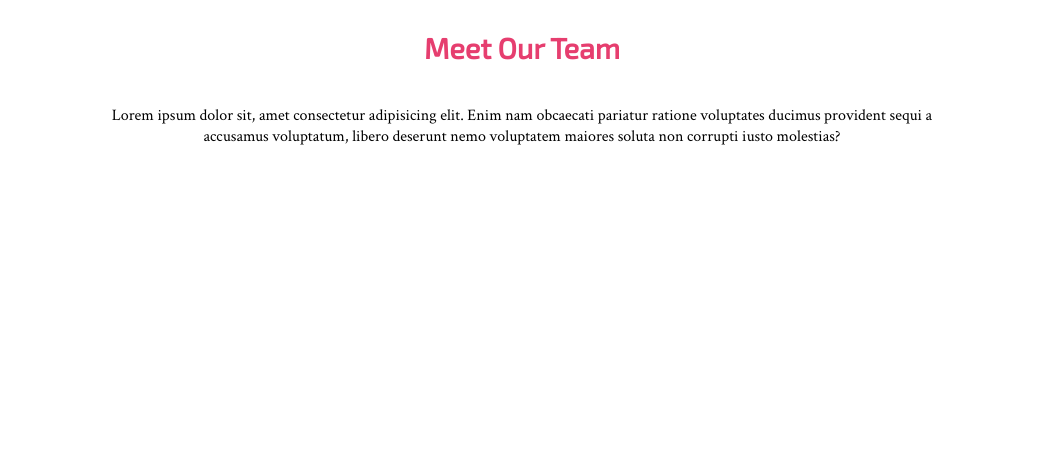
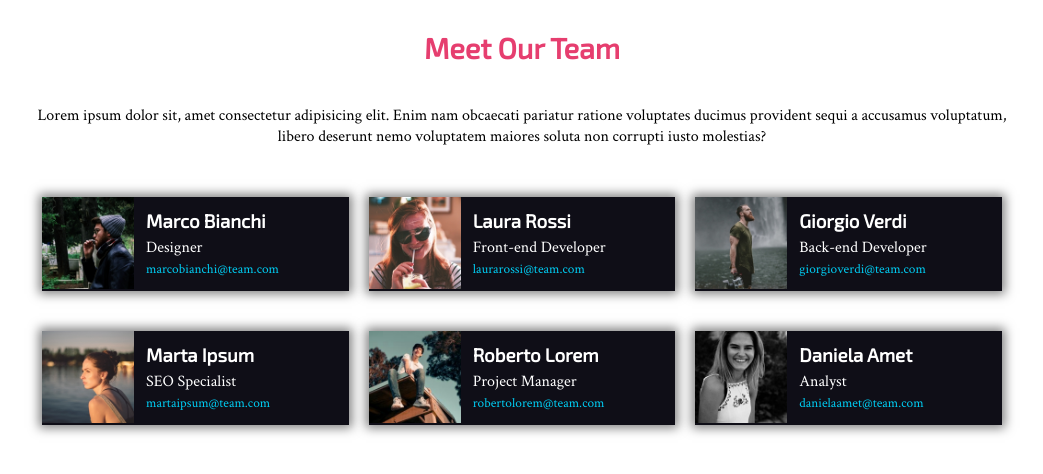
Before and after one commit to Vittoriocorradi/html-css-float-cards, a plain HTML site: page index.html in a window 1280 px wide. Shown: the whole page, without its empty margins (118-1161 px from the left). Drawn offline with Linux system fonts and the light colour scheme.

Commit message:
Contenitori, immagini e contenuto

```diff
--- a/css/style.css
+++ b/css/style.css
@@ -36,11 +36,16 @@ h1, h2, h3, h4, h5, h6 {
 ************
 */
 
+/* INTESTAZIONE */
+
 main {
-    max-width: 65%;
+    max-width: 1000px;
     margin: 0 auto;
+    padding-top: 30px;
+}
+
+.intestazione {
     text-align: center;
-    padding-top: 30px;
 }
 
 .titolo-intestazione {
@@ -48,3 +53,50 @@ main {
     margin-bottom: 40px;
     font-size: 1.8em;
 }
+
+/* CONTAINER */
+
+.container {
+    padding: 0 10px;
+    margin: 30px auto;
+}
+
+.cards {
+    float: left;
+    margin: 20px 10px;
+    width: calc(100% / 3 - 20px);
+    box-shadow: 0 0 10px 3px rgba(0,0,0,0.5);
+    background-color: rgb(15,14,23);
+}
+
+/* CONTENUTO CARDS */
+
+.card-image {
+    float: left;
+    width: 30%;
+}
+
+.card-content {
+    float: left;
+    width: 70%;
+    color: #FFF;
+    padding: 12px;
+}
+
+.img {
+    display: block;
+    width: 100%;
+}
+
+h3 {
+    margin-bottom: 5px;
+}
+
+a {
+    color: rgb(0,204,242);
+    text-decoration: none;
+}
+
+a:hover {
+    text-decoration: underline;
+}
--- a/index.html
+++ b/index.html
@@ -18,13 +18,69 @@
         <main>
 
             <!-- Intestazione -->
-            <section>
+            <section class="intestazione">
                 <h2 class="titolo-intestazione">Meet Our Team</h2>
                 <p>Lorem ipsum dolor sit, amet consectetur adipisicing elit. Enim nam obcaecati pariatur ratione voluptates ducimus provident sequi a accusamus voluptatum, libero deserunt nemo voluptatem maiores soluta non corrupti iusto molestias?</p>
             </section>
             <!-- /Intestazione -->
 
+            <!-- Floating Cards -->
+            <section>
+                <div class="container clearfix">
+                    <div class="cards">
+                        <div class="card-image"><img src="img/male1.png" alt="Marco Bianchi" class="img"></div>
+                        <div class="card-content">
+                            <h3>Marco Bianchi</h3>
+                            <div>Designer</div>
+                            <small><a href="mailto:mariobianchi@team.com">marcobianchi@team.com</a></small>
+                        </div>
+                    </div>
+                    <div class="cards">
+                        <div class="card-image"><img src="img/female1.png" alt="Laura Rossi" class="img"></div>
+                        <div class="card-content">
+                            <h3>Laura Rossi</h3>
+                            <div>Front-end Developer</div>
+                            <small><a href="mailto:laurarossi@team.com">laurarossi@team.com</a></small>
+                        </div>
+                    </div>
+                    <div class="cards">
+                        <div class="card-image"><img src="img/male2.png" alt="Giorgio Verdi" class="img"></div>
+                        <div class="card-content">
+                            <h3>Giorgio Verdi</h3>
+                            <div>Back-end Developer</div>
+                            <small><a href="mailto:giorgioverdi@team.com">giorgioverdi@team.com</a></small>
+                        </div>
+                    </div>
+                    <div class="cards">
+                        <div class="card-image"><img src="img/female2.png" alt="Marta Ipsum" class="img"></div>
+                        <div class="card-content">
+                            <h3>Marta Ipsum</h3>
+                            <div>SEO Specialist</div>
+                            <small><a href="mailto:martaipsum@team.com">martaipsum@team.com</a></small>
+                        </div>
+                    </div>
+                    <div class="cards">
+                        <div class="card-image"><img src="img/male3.png" alt="Roberto Lorem" class="img"></div>
+                        <div class="card-content">
+                            <h3>Roberto Lorem</h3>
+                            <div>Project Manager</div>
+                            <small><a href="mailto:robertolorem@team.com">robertolorem@team.com</a></small>
+                        </div>
+                    </div>
+                    <div class="cards">
+                        <div class="card-image"><img src="img/female3.png" alt="Daniela Amet" class="img"></div>
+                        <div class="card-content">
+                            <h3>Daniela Amet</h3>
+                            <div>Analyst</div>
+                            <small><a href="mailto:danielaamet@team.com">danielaamet@team.com</a></small>
+                        </div>
+                    </div>
+                </div>
+            </section>
+            <!-- /Floating Cards -->
+
         </main>
+        <!-- /Main -->
 
     </body>
 </html>
```
Also changed, not shown: img/female1.png (added), img/female2.png (added), img/female3.png (added), img/male1.png (added), img/male2.png (added), img/male3.png (added).
